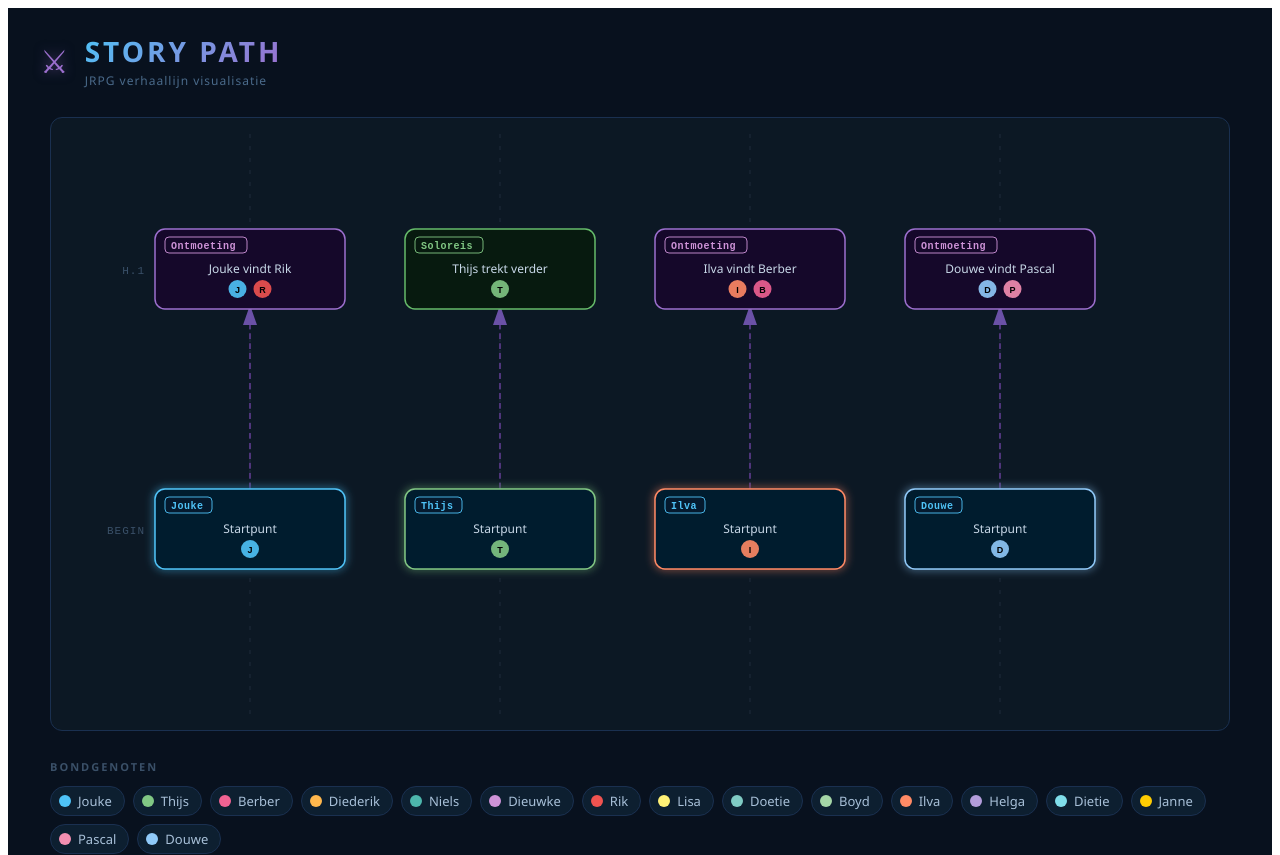
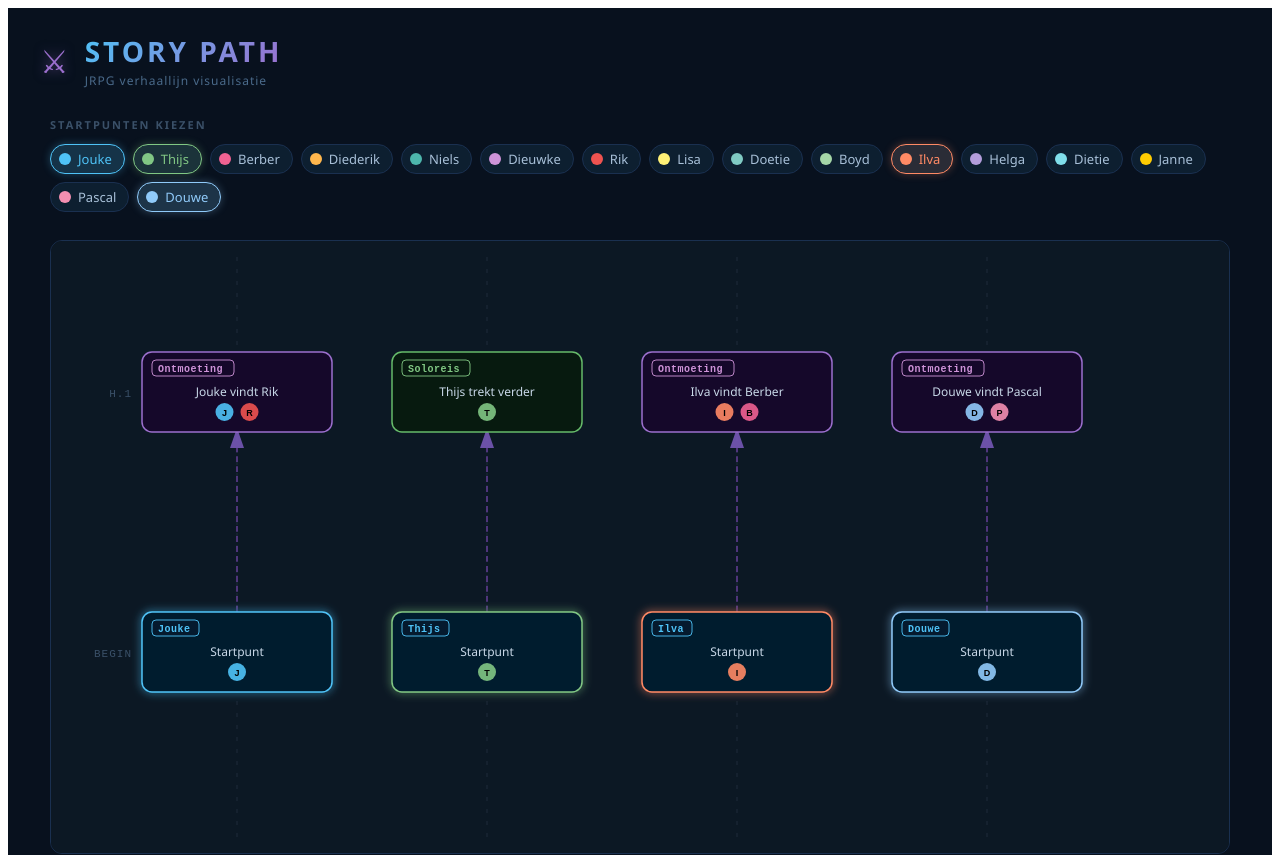
Before and after one commit to MarthGimenzo/story-path-test, an Angular app: page / in a window 1280 px wide. Shown: the top 855 px of the page. Built offline with nearby package versions, Linux system fonts and the light colour scheme.

Commit message:
Add interactive starter picker with dynamic canvas layout

```diff
--- a/src/app/app.css
+++ b/src/app/app.css
@@ -63,13 +63,8 @@
   margin: 0 auto;
 }
 
-/* ── Roster ── */
-.roster {
-  width: 100%;
-  max-width: 1180px;
-}
-
-.roster-title {
+/* ── Gedeeld label ── */
+.section-label {
   font-size: 11px;
   letter-spacing: 2px;
   text-transform: uppercase;
@@ -77,12 +72,19 @@
   margin-bottom: 12px;
 }
 
-.roster-grid {
+/* ── Startpunten picker ── */
+.starter-picker {
+  width: 100%;
+  max-width: 1180px;
+}
+
+.picker-grid {
   display: flex;
   flex-wrap: wrap;
   gap: 8px;
 }
 
+/* ── Karakter chip (button variant) ── */
 .char-chip {
   display: flex;
   align-items: center;
@@ -92,6 +94,46 @@
   border-radius: 20px;
   padding: 5px 12px 5px 8px;
   font-size: 13px;
+  cursor: pointer;
+  transition: border-color 0.15s, background 0.15s;
+  font-family: inherit;
+}
+
+.char-chip:hover {
+  border-color: #2a4060;
+  background: #112235;
+}
+
+.char-chip.active {
+  border-color: var(--char-color, #4fc3f7);
+  background: color-mix(in srgb, var(--char-color, #4fc3f7) 12%, #0d1f30);
+  box-shadow: 0 0 8px color-mix(in srgb, var(--char-color, #4fc3f7) 30%, transparent);
+}
+
+.char-chip.active .char-name {
+  color: var(--char-color, #4fc3f7);
+}
+
+/* ── Karakter chip (statisch, roster) ── */
+.char-chip.static {
+  cursor: default;
+}
+
+.char-chip.static:hover {
+  border-color: #1a3050;
+  background: #0d1f30;
+}
+
+/* ── Roster ── */
+.roster {
+  width: 100%;
+  max-width: 1180px;
+}
+
+.roster-grid {
+  display: flex;
+  flex-wrap: wrap;
+  gap: 8px;
 }
 
 .char-dot {
--- a/src/app/app.html
+++ b/src/app/app.html
@@ -9,21 +9,36 @@
     </div>
   </header>
 
+  <!-- Startpunten picker -->
+  <section class="starter-picker">
+    <h2 class="section-label">Startpunten kiezen</h2>
+    <div class="picker-grid">
+      @for (char of characters; track char.id) {
+        <button
+          class="char-chip"
+          [class.active]="selectedStarters.has(char.id)"
+          [style.--char-color]="char.color"
+          (click)="toggleStarter(char.id)"
+        >
+          <span class="char-dot" [style.background]="char.color"></span>
+          <span class="char-name">{{ char.name }}</span>
+        </button>
+      }
+    </div>
+  </section>
+
   <!-- Canvas -->
   <div class="canvas-wrap">
     <svg
-      [attr.width]="SVG_WIDTH"
+      [attr.width]="svgWidth"
       [attr.height]="SVG_HEIGHT"
       class="story-svg"
     >
       <defs>
-        <!-- Pijlpunt -->
         <marker id="arrow" markerWidth="10" markerHeight="7"
                 refX="9" refY="3.5" orient="auto">
           <polygon points="0 0, 10 3.5, 0 7" fill="#7c5cbf" />
         </marker>
-
-        <!-- Gloed-filter voor startkarakters -->
         <filter id="glow" x="-30%" y="-30%" width="160%" height="160%">
           <feGaussianBlur stdDeviation="4" result="blur" />
           <feMerge>
@@ -33,7 +48,7 @@
         </filter>
       </defs>
 
-      <!-- ── Tijdlijn-achtergrond (subtiele verticale banen) ── -->
+      <!-- Verticale tijdlijn-banen -->
       @for (node of nodes; track node.id) {
         @if (node.row === 0) {
           <line
@@ -48,10 +63,10 @@
         }
       }
 
-      <!-- ── Rij-label: "Begin" ── -->
+      <!-- Rij-labels -->
       <text
         [attr.x]="PADDING_X - 10"
-        [attr.y]="getNodeY(nodes[0]) + NODE_HEIGHT / 2 + 5"
+        [attr.y]="getRowLabelY(0)"
         text-anchor="end"
         fill="#3a5068"
         font-size="11"
@@ -59,10 +74,9 @@
         letter-spacing="1"
       >BEGIN</text>
 
-      <!-- ── Rij-label: "Hoofdstuk 1" ── -->
       <text
         [attr.x]="PADDING_X - 10"
-        [attr.y]="getNodeY(nodes[4]) + NODE_HEIGHT / 2 + 5"
+        [attr.y]="getRowLabelY(1)"
         text-anchor="end"
         fill="#3a5068"
         font-size="11"
@@ -70,7 +84,7 @@
         letter-spacing="1"
       >H.1</text>
 
-      <!-- ── Pijlen (onder de nodes getekend) ── -->
+      <!-- Pijlen -->
       @for (edge of edges; track edge.id) {
         <path
           [attr.d]="getEdgePath(edge)"
@@ -83,11 +97,10 @@
         />
       }
 
-      <!-- ── Nodes ── -->
+      <!-- Nodes -->
       @for (node of nodes; track node.id) {
         <g [attr.transform]="'translate(' + getNodeX(node) + ',' + getNodeY(node) + ')'">
 
-          <!-- Node achtergrond -->
           <rect
             [attr.width]="NODE_WIDTH"
             [attr.height]="NODE_HEIGHT"
@@ -98,7 +111,6 @@
             [attr.filter]="node.type === 'start' ? 'url(#glow)' : null"
           />
 
-          <!-- Type-badge (kleine tekst bovenin) -->
           <rect
             x="10" y="8"
             rx="4"
@@ -118,7 +130,6 @@
             font-weight="bold"
           >{{ node.label }}</text>
 
-          <!-- Beschrijving -->
           <text
             [attr.x]="NODE_WIDTH / 2"
             y="44"
@@ -128,7 +139,6 @@
             font-family="'Segoe UI', Arial, sans-serif"
           >{{ node.description }}</text>
 
-          <!-- Karakter-dots -->
           @for (charId of node.characters; track charId; let i = $index) {
             <circle
               [attr.cx]="getDotX(i, node.characters.length)"
@@ -151,15 +161,27 @@
         </g>
       }
 
+      <!-- Lege staat -->
+      @if (nodes.length === 0) {
+        <text
+          [attr.x]="svgWidth / 2"
+          [attr.y]="SVG_HEIGHT / 2"
+          text-anchor="middle"
+          fill="#3a5068"
+          font-size="14"
+          font-family="monospace"
+        >Kies minimaal één startpunt hierboven</text>
+      }
+
     </svg>
   </div>
 
   <!-- Karakter-roster -->
   <section class="roster">
-    <h2 class="roster-title">Bondgenoten</h2>
+    <h2 class="section-label">Bondgenoten</h2>
     <div class="roster-grid">
       @for (char of characters; track char.id) {
-        <div class="char-chip">
+        <div class="char-chip static">
           <span class="char-dot" [style.background]="char.color"></span>
           <span class="char-name">{{ char.name }}</span>
         </div>
--- a/src/app/app.ts
+++ b/src/app/app.ts
@@ -28,14 +28,15 @@ export interface StoryEdge {
   styleUrl: './app.css'
 })
 export class App {
-  readonly SVG_WIDTH = 1120;
-  readonly SVG_HEIGHT = 580;
   readonly NODE_WIDTH = 190;
   readonly NODE_HEIGHT = 80;
   readonly COL_SPACING = 250;
   readonly ROW_SPACING = 260;
   readonly PADDING_X = 75;
   readonly PADDING_BOTTOM = 55;
+  readonly SVG_HEIGHT = 580;
+
+  selectedStarters = new Set<string>(['jouke', 'thijs', 'ilva', 'douwe']);
 
   readonly characters: Character[] = [
     { id: 'jouke',    name: 'Jouke',    color: '#4fc3f7' },
@@ -56,26 +57,94 @@ export class App {
     { id: 'douwe',    name: 'Douwe',    color: '#90caf9' },
   ];
 
-  readonly nodes: StoryNode[] = [
-    // Row 0 — Startpunten
-    { id: 'start-jouke', characters: ['jouke'],  label: 'Jouke',  description: 'Startpunt', col: 0, row: 0, type: 'start' },
-    { id: 'start-thijs', characters: ['thijs'],  label: 'Thijs',  description: 'Startpunt', col: 1, row: 0, type: 'start' },
-    { id: 'start-ilva',  characters: ['ilva'],   label: 'Ilva',   description: 'Startpunt', col: 2, row: 0, type: 'start' },
-    { id: 'start-douwe', characters: ['douwe'],  label: 'Douwe',  description: 'Startpunt', col: 3, row: 0, type: 'start' },
+  private readonly allNodes: StoryNode[] = [
+    // Row 0 — Startpunten (één per karakter, dynamisch in/uit)
+    { id: 'start-jouke',    characters: ['jouke'],    label: 'Jouke',    description: 'Startpunt', col: 0, row: 0, type: 'start' },
+    { id: 'start-thijs',    characters: ['thijs'],    label: 'Thijs',    description: 'Startpunt', col: 0, row: 0, type: 'start' },
+    { id: 'start-berber',   characters: ['berber'],   label: 'Berber',   description: 'Startpunt', col: 0, row: 0, type: 'start' },
+    { id: 'start-diederik', characters: ['diederik'], label: 'Diederik', description: 'Startpunt', col: 0, row: 0, type: 'start' },
+    { id: 'start-niels',    characters: ['niels'],    label: 'Niels',    description: 'Startpunt', col: 0, row: 0, type: 'start' },
+    { id: 'start-dieuwke',  characters: ['dieuwke'],  label: 'Dieuwke',  description: 'Startpunt', col: 0, row: 0, type: 'start' },
+    { id: 'start-rik',      characters: ['rik'],      label: 'Rik',      description: 'Startpunt', col: 0, row: 0, type: 'start' },
+    { id: 'start-lisa',     characters: ['lisa'],     label: 'Lisa',     description: 'Startpunt', col: 0, row: 0, type: 'start' },
+    { id: 'start-doetie',   characters: ['doetie'],   label: 'Doetie',   description: 'Startpunt', col: 0, row: 0, type: 'start' },
+    { id: 'start-boyd',     characters: ['boyd'],     label: 'Boyd',     description: 'Startpunt', col: 0, row: 0, type: 'start' },
+    { id: 'start-ilva',     characters: ['ilva'],     label: 'Ilva',     description: 'Startpunt', col: 0, row: 0, type: 'start' },
+    { id: 'start-helga',    characters: ['helga'],    label: 'Helga',    description: 'Startpunt', col: 0, row: 0, type: 'start' },
+    { id: 'start-dietie',   characters: ['dietie'],   label: 'Dietie',   description: 'Startpunt', col: 0, row: 0, type: 'start' },
+    { id: 'start-janne',    characters: ['janne'],    label: 'Janne',    description: 'Startpunt', col: 0, row: 0, type: 'start' },
+    { id: 'start-pascal',   characters: ['pascal'],   label: 'Pascal',   description: 'Startpunt', col: 0, row: 0, type: 'start' },
+    { id: 'start-douwe',    characters: ['douwe'],    label: 'Douwe',    description: 'Startpunt', col: 0, row: 0, type: 'start' },
 
     // Row 1 — Eerste ontmoetingen
-    { id: 'enc-jouke-rik',    characters: ['jouke', 'rik'],    label: 'Ontmoeting',  description: 'Jouke vindt Rik',    col: 0, row: 1, type: 'encounter' },
-    { id: 'solo-thijs',       characters: ['thijs'],           label: 'Soloreis',    description: 'Thijs trekt verder', col: 1, row: 1, type: 'event'     },
-    { id: 'enc-ilva-berber',  characters: ['ilva', 'berber'],  label: 'Ontmoeting',  description: 'Ilva vindt Berber',  col: 2, row: 1, type: 'encounter' },
-    { id: 'enc-douwe-pascal', characters: ['douwe', 'pascal'], label: 'Ontmoeting',  description: 'Douwe vindt Pascal', col: 3, row: 1, type: 'encounter' },
+    { id: 'enc-jouke-rik',    characters: ['jouke', 'rik'],    label: 'Ontmoeting', description: 'Jouke vindt Rik',    col: 0, row: 1, type: 'encounter' },
+    { id: 'solo-thijs',       characters: ['thijs'],           label: 'Soloreis',   description: 'Thijs trekt verder', col: 0, row: 1, type: 'event'     },
+    { id: 'enc-ilva-berber',  characters: ['ilva', 'berber'],  label: 'Ontmoeting', description: 'Ilva vindt Berber',  col: 0, row: 1, type: 'encounter' },
+    { id: 'enc-douwe-pascal', characters: ['douwe', 'pascal'], label: 'Ontmoeting', description: 'Douwe vindt Pascal', col: 0, row: 1, type: 'encounter' },
   ];
 
-  readonly edges: StoryEdge[] = [
+  private readonly allEdges: StoryEdge[] = [
     { id: 'e1', from: 'start-jouke', to: 'enc-jouke-rik'    },
     { id: 'e2', from: 'start-thijs', to: 'solo-thijs'       },
     { id: 'e3', from: 'start-ilva',  to: 'enc-ilva-berber'  },
     { id: 'e4', from: 'start-douwe', to: 'enc-douwe-pascal' },
   ];
+
+  toggleStarter(charId: string): void {
+    const next = new Set(this.selectedStarters);
+    if (next.has(charId)) {
+      next.delete(charId);
+    } else {
+      next.add(charId);
+    }
+    this.selectedStarters = next;
+  }
+
+  get nodes(): StoryNode[] {
+    // Wijs kolommen dynamisch toe op basis van volgorde in characters[]
+    const startNodes: StoryNode[] = [];
+    let col = 0;
+
+    for (const char of this.characters) {
+      if (this.selectedStarters.has(char.id)) {
+        const node = this.allNodes.find(n => n.type === 'start' && n.characters[0] === char.id);
+        if (node) {
+          startNodes.push({ ...node, col: col++ });
+        }
+      }
+    }
+
+    // Encounter-nodes: alleen tonen als hun start-node actief is;
+    // neem de kolom over van die start-node
+    const activeStartIds = new Set(startNodes.map(n => n.id));
+    const encounterNodes: StoryNode[] = [];
+
+    for (const edge of this.allEdges) {
+      if (activeStartIds.has(edge.from)) {
+        const encNode = this.allNodes.find(n => n.id === edge.to);
+        if (encNode) {
+          const parentCol = startNodes.find(n => n.id === edge.from)!.col;
+          encounterNodes.push({ ...encNode, col: parentCol });
+        }
+      }
+    }
+
+    return [...startNodes, ...encounterNodes];
+  }
+
+  get edges(): StoryEdge[] {
+    const activeIds = new Set(this.nodes.map(n => n.id));
+    return this.allEdges.filter(e => activeIds.has(e.from) && activeIds.has(e.to));
+  }
+
+  get svgWidth(): number {
+    return Math.max(500, this.PADDING_X * 2 + this.selectedStarters.size * this.COL_SPACING);
+  }
+
+  getRowLabelY(row: number): number {
+    const node = this.nodes.find(n => n.row === row);
+    return node ? this.getNodeY(node) + this.NODE_HEIGHT / 2 + 5 : -100;
+  }
 
   getCharacter(id: string): Character | undefined {
     return this.characters.find(c => c.id === id);
@@ -85,7 +154,6 @@ export class App {
     return this.PADDING_X + node.col * this.COL_SPACING;
   }
 
-  /** Row 0 = onderaan, hogere rows gaan omhoog (kleinere y in SVG). */
   getNodeY(node: StoryNode): number {
     const slotHeight = this.ROW_SPACING;
     const offsetInSlot = (slotHeight - this.NODE_HEIGHT) / 2;
@@ -96,15 +164,14 @@ export class App {
     return this.getNodeX(node) + this.NODE_WIDTH / 2;
   }
 
-  /** Gebogen bezier-pad van bovenkant van-node naar onderkant naar-node. */
   getEdgePath(edge: StoryEdge): string {
     const from = this.nodes.find(n => n.id === edge.from)!;
     const to   = this.nodes.find(n => n.id === edge.to)!;
 
     const x1 = this.getNodeCenterX(from);
-    const y1 = this.getNodeY(from);                      // bovenkant from-node
+    const y1 = this.getNodeY(from);
     const x2 = this.getNodeCenterX(to);
-    const y2 = this.getNodeY(to) + this.NODE_HEIGHT - 2; // onderkant to-node
+    const y2 = this.getNodeY(to) + this.NODE_HEIGHT - 2;
 
     const midY = (y1 + y2) / 2;
     return `M ${x1} ${y1} C ${x1} ${midY}, ${x2} ${midY}, ${x2} ${y2}`;
@@ -121,7 +188,6 @@ export class App {
     return map[type] ?? '#111827';
   }
 
-  /** Voor start-nodes: gebruik de kleur van het enige karakter als border. */
   getNodeStroke(node: StoryNode): string {
     if (node.type === 'start' && node.characters.length === 1) {
       return this.getCharacter(node.characters[0])?.color ?? '#4fc3f7';
@@ -135,7 +201,6 @@ export class App {
     return map[node.type] ?? '#4b5563';
   }
 
-  /** Bereken x-positie voor een karakter-dot in een node (gecentreerd). */
   getDotX(index: number, total: number): number {
     const DOT_DIAMETER = 20;
     const GAP = 5;
@@ -148,7 +213,6 @@ export class App {
     return this.NODE_HEIGHT - 20;
   }
 
-  /** Label (type badge) kleur */
   getTypeLabelColor(type: string): string {
     const map: Record<string, string> = {
       start:     '#4fc3f7',
```
